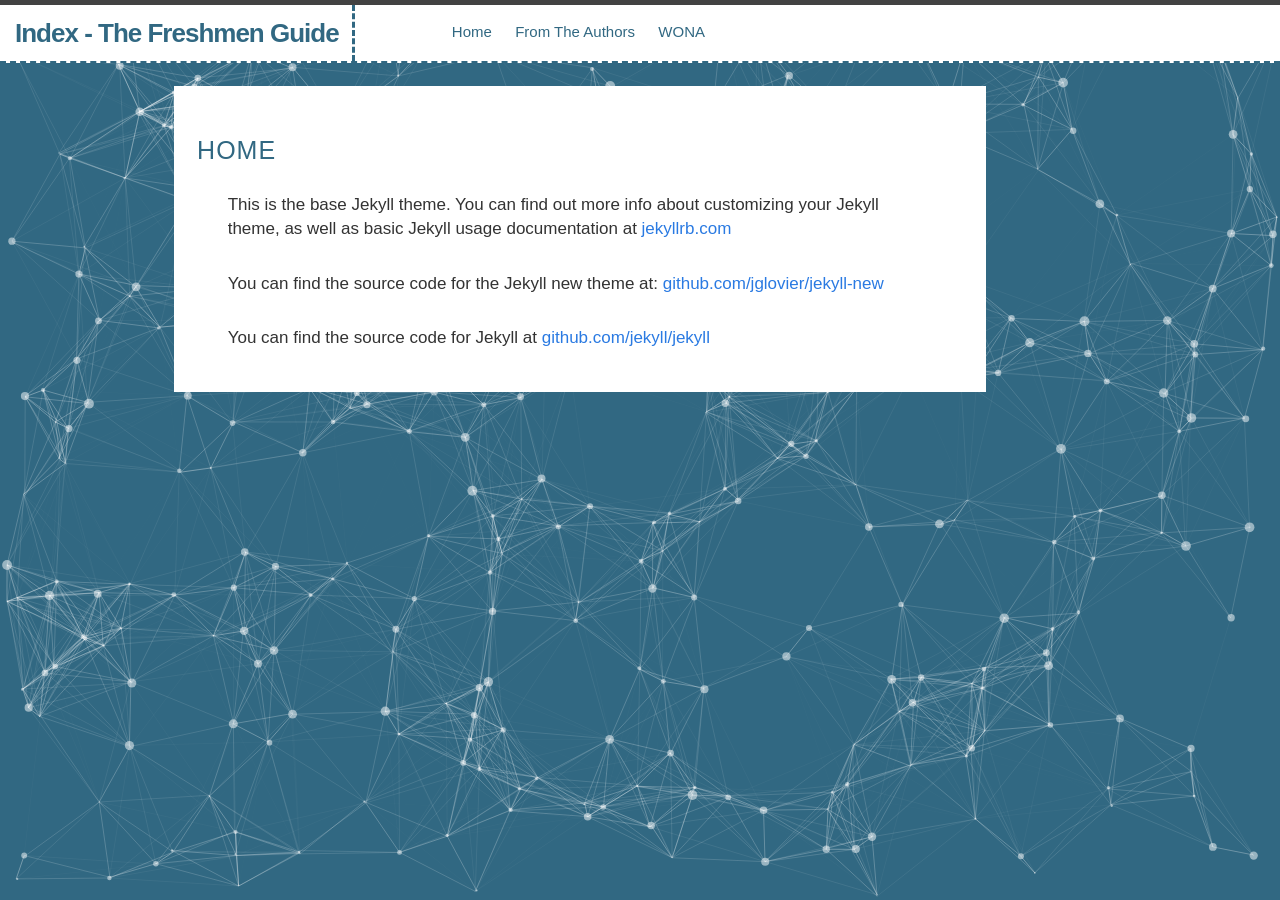
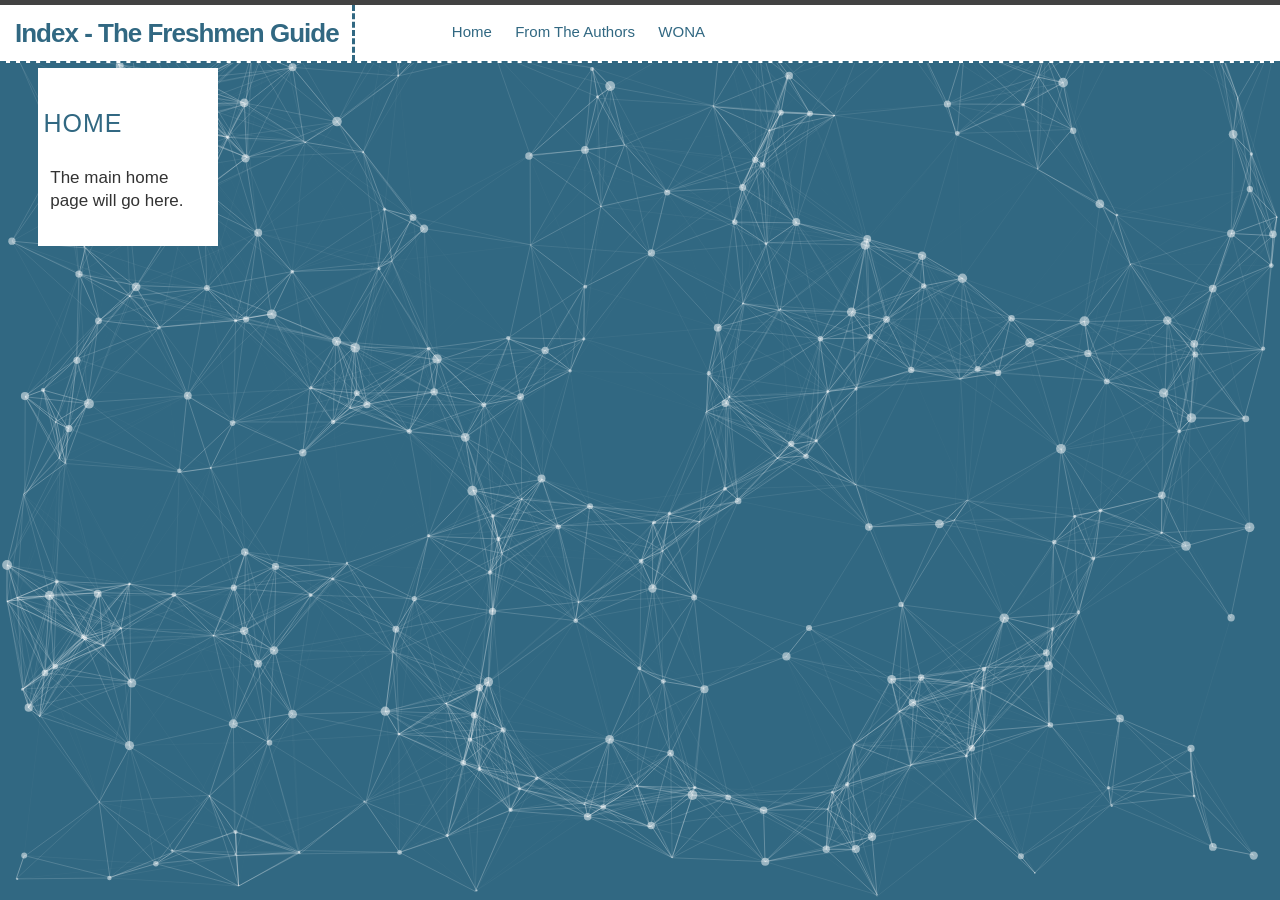
Before and after one commit to ankg/TheFreshmenGuide-WONA, a Jekyll site: the page built from about.md, in a window 1280 px wide. Built offline with Jekyll 4.4.1, drawn with Linux system fonts in a browser that asks for light colours; Markdown is read by kramdown in place of the engine named in the settings.

Commit message:
Removes waste text

```diff
--- a/about.md
+++ b/about.md
@@ -4,8 +4,4 @@
 permalink: /about/
 ---
 
-This is the base Jekyll theme. You can find out more info about customizing your Jekyll theme, as well as basic Jekyll usage documentation at [jekyllrb.com](http://jekyllrb.com/)
-
-You can find the source code for the Jekyll new theme at: [github.com/jglovier/jekyll-new](https://github.com/jglovier/jekyll-new)
-
-You can find the source code for Jekyll at [github.com/jekyll/jekyll](https://github.com/jekyll/jekyll)
+The main home page will go here.
```
